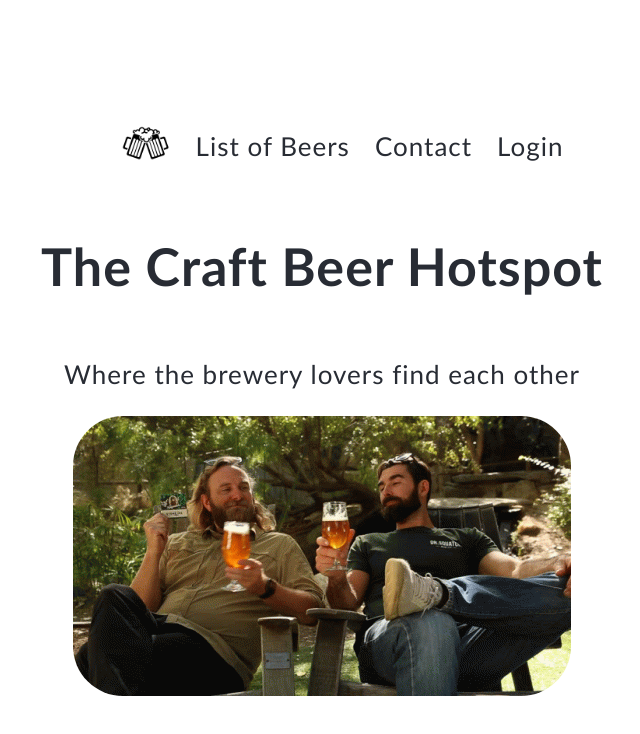
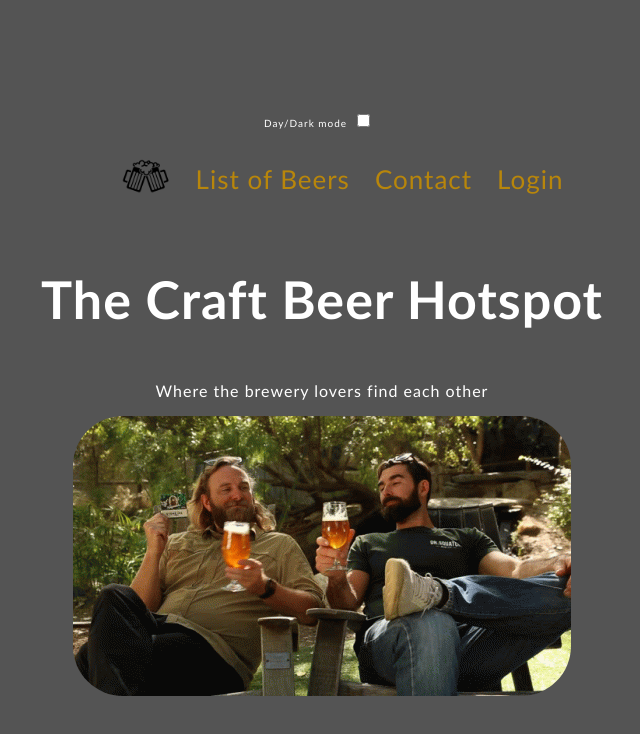
Before and after one commit to Andreurodr/craft-beers-app, a React (Create React App) app: page / in a window 1280 px wide. Shown: the top 734 px of the page, without its empty margins (318-958 px from the left). Built offline with nearby package versions, Linux system fonts and the light colour scheme; no server answers.

Commit message:
Proyecto final REACT

```diff
--- a/src/components/App.js
+++ b/src/components/App.js
@@ -1,13 +1,14 @@
 import "../styles/App.css";
 import Home from "./Home/Home";
 import Contact from "./Contact/Contact";
-import { Link, Route, Routes, useNavigate } from "react-router-dom";
+import { Route, Routes, useNavigate } from "react-router-dom";
 import { useState, useEffect } from "react";
 import BeerList from "./BeerList/BeerList";
 import Navbar from "./NavBar/Navbar";
 import Profile from "./Profile/Profile";
 import Login from "./Login/Login";
 import NotFound from "./NotFoundPage/NotFound";
+import { color } from "./Context/themeContext";
 
 
 const userList = [
@@ -54,6 +55,11 @@ function App() {
   const [user, setUser] = useState(null);
   const [loginError, setLoginError] = useState("");
   const [beers, setBeers] = useState([]);
+  const [theme, setTheme] = useState(false)
+
+  const handleClick = (ev) => {
+    setTheme(ev.target.checked)
+  }
 
   useEffect(()=>{
     fetch("https://api.punkapi.com/v2/beers")
@@ -84,8 +90,13 @@ function App() {
   };
 
   return (
-    <div className="App">
-      <Navbar user={user} logoutUser={logoutUser} />
+    <div className={theme ? "white" : "black"}>
+      <form className="theme" action="">
+        <label>Day/Dark mode</label>
+        <input type='checkbox' name="colorTheme" onChange={handleClick} checked={theme}/>
+      </form>
+      <color.Provider value={theme}>
+      <Navbar user={user} logoutUser={logoutUser}/>
 
       <Routes>
         <Route path="/" element={<Home />} />
@@ -109,6 +120,7 @@ function App() {
         />
         <Route path="*" element={<NotFound />} />
       </Routes>
+      </color.Provider>
     </div>
   );
 }
--- a/src/components/BeerList/BeerList.jsx
+++ b/src/components/BeerList/BeerList.jsx
@@ -11,7 +11,7 @@ const BeerList = ({beers}) => {
     }
 
     return(
-        <section>
+        <section className="section">
         {renderBeers()}
         </section>
     )
--- /dev/null
+++ b/src/components/Context/themeContext.jsx
@@ -0,0 +1,3 @@
+import { createContext } from "react";
+
+export const color = createContext()
--- a/src/styles/App.css
+++ b/src/styles/App.css
@@ -1,4 +1,4 @@
-.App {
+.white {
   font-family: "Trebuchet MS", "Lucida Sans Unicode", "Lucida Grande",
     "Lucida Sans", Arial, sans-serif;
   background-color: white;
@@ -9,6 +9,19 @@
   justify-content: center;
   font-size: calc(10px + 2vmin);
   color: #282c34;
+  letter-spacing: 1px;
+}
+.black {
+  font-family: "Trebuchet MS", "Lucida Sans Unicode", "Lucida Grande",
+    "Lucida Sans", Arial, sans-serif;
+  background-color: #545454;
+  min-height: 100vh;
+  display: flex;
+  flex-direction: column;
+  align-items: center;
+  justify-content: center;
+  font-size: calc(10px + 2vmin);
+  color: white;
   letter-spacing: 1px;
 }
 
@@ -27,8 +40,15 @@
   margin-top: -12px;
 }
 
+.section{
+  display: flex;
+  flex-wrap: wrap;
+  justify-content: center;
+
+}
+
 .beer_card {
-  width: 500px;
+  width: 300px;
   border: 1px solid black;
   border-radius: 20px;
   padding: 20px;
@@ -40,8 +60,8 @@
   width: 100px;
 }
 
-a {
-  color: #282c34;
+a{
+  color: darkgoldenrod;
   text-decoration: none;
 }
 
@@ -91,3 +111,16 @@ textarea {
   font-weight: bold;
   width: 100%;
 }
+
+.theme{
+  display: block;
+  font-size: x-small;
+}
+
+p{
+  font-size: 16px;
+}
+
+h5{
+  color: darkgoldenrod;
+}
```
